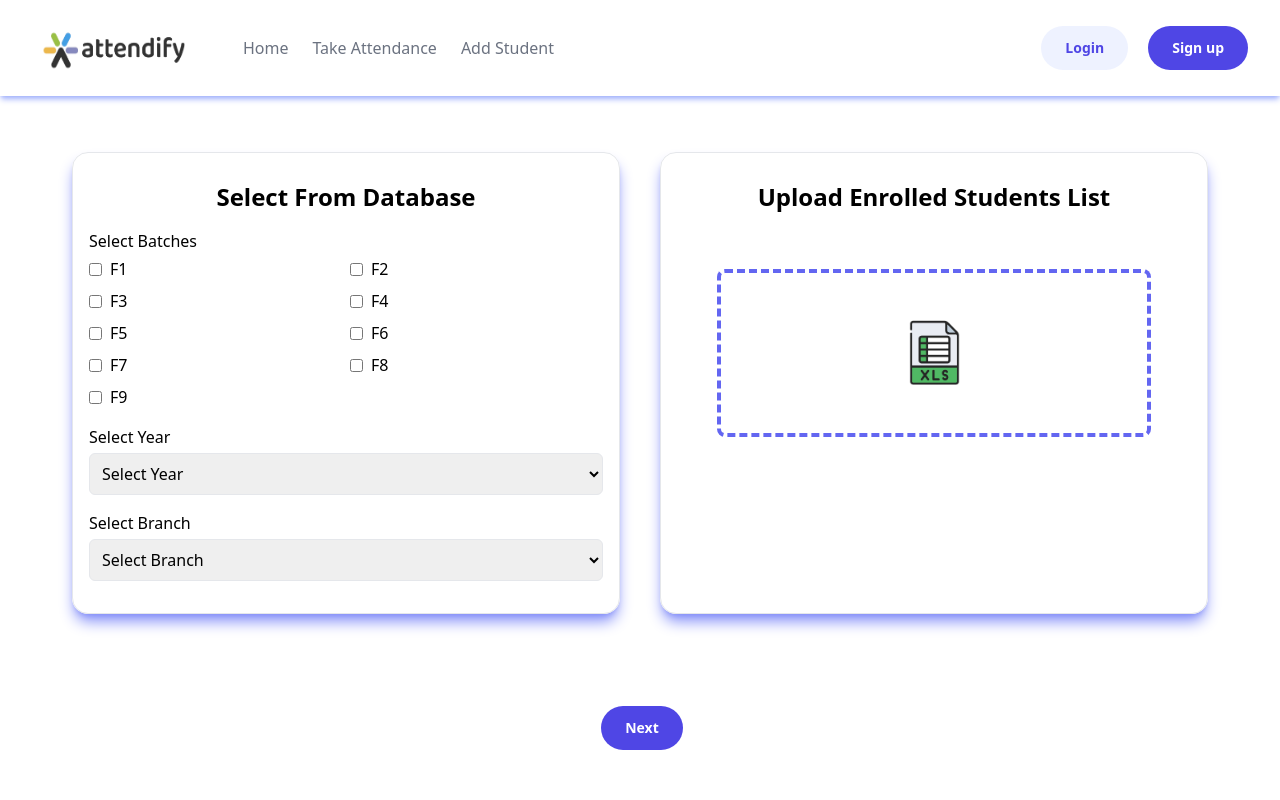
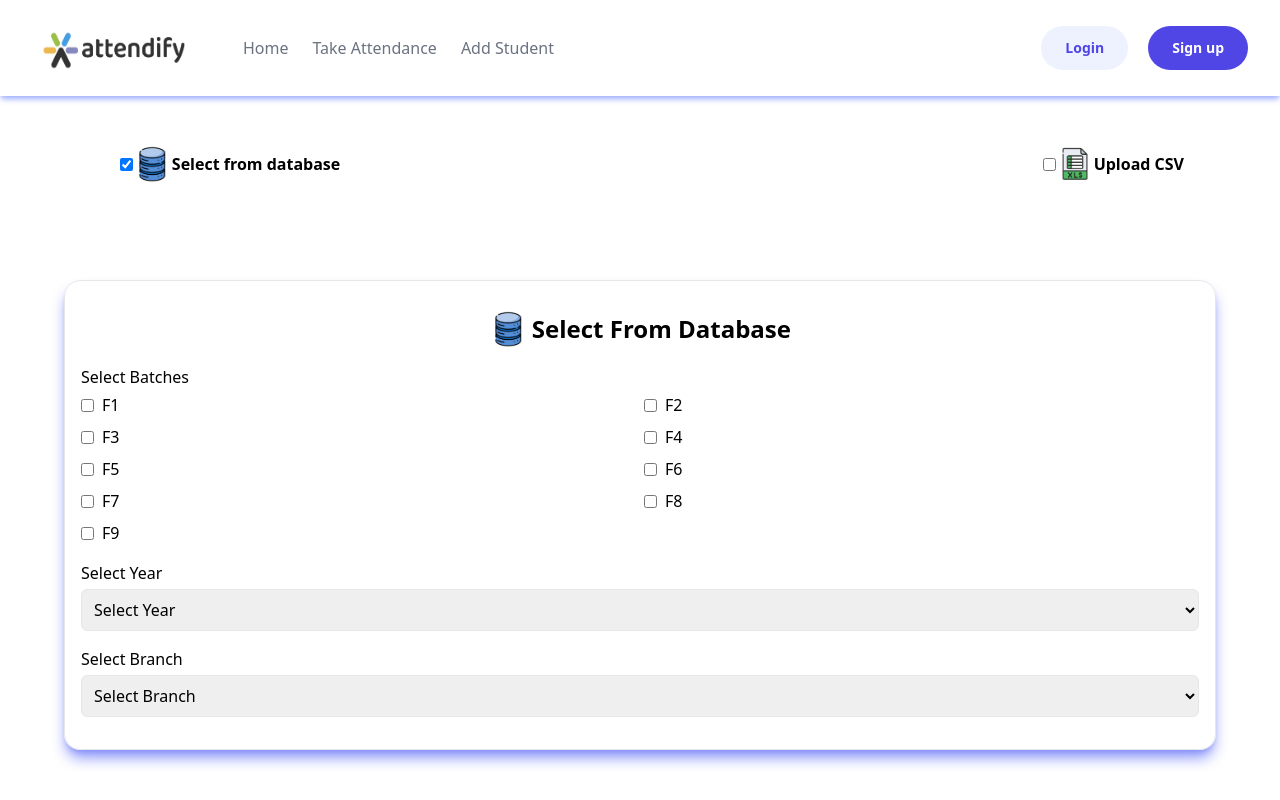
Before and after one commit to rahul-2004-json/Attendify, a React (Create React App) app in the folder frontend/ui/: page /takeattendance in a window 1280 px wide. Shown: the top 800 px of the page. Built offline with nearby package versions, Linux system fonts and the light colour scheme.

Commit message:
Add functionality to parse xls , xlsx , csv files Add functionality to use either of the two options 1.Select from database 2.Upload CSV Changed Icons in preview page

```diff
--- a/frontend/ui/package.json
+++ b/frontend/ui/package.json
@@ -12,12 +12,14 @@
     "@testing-library/react": "^13.4.0",
     "@testing-library/user-event": "^13.5.0",
     "axios": "^1.7.7",
+    "papaparse": "^5.4.1",
     "react": "^18.3.1",
     "react-dom": "^18.3.1",
     "react-icons": "^5.3.0",
     "react-router-dom": "^6.26.2",
     "react-scripts": "5.0.1",
-    "web-vitals": "^2.1.4"
+    "web-vitals": "^2.1.4",
+    "xlsx": "^0.18.5"
   },
   "scripts": {
     "start": "react-scripts start",
--- a/frontend/ui/src/pages/FetchStudent.js
+++ b/frontend/ui/src/pages/FetchStudent.js
@@ -1,12 +1,17 @@
 import React, { useState } from "react";
 import { MdDelete } from "react-icons/md";
-import {Link} from "react-router-dom"
+import { Link } from "react-router-dom";
+import Papa from "papaparse";
+import * as XLSX from "xlsx";
 
 const FetchStudent = () => {
   const [selectedBatches, setSelectedBatches] = useState([]);
   const [selectedYear, setSelectedYear] = useState("");
   const [selectedBranch, setSelectedBranch] = useState("");
   const [csvFile, setCsvFile] = useState([]);
+  const [parsedData, setParsedData] = useState([]);
+  const [inputMethod, setInputMethod] = useState("database");
+
   const years = [1, 2, 3, 4];
   const branches = ["CSE", "ECE", "Biotech", "IT", "BBA"];
   const batches = ["F1", "F2", "F3", "F4", "F5", "F6", "F7", "F8", "F9"];
@@ -22,12 +27,65 @@ const FetchStudent = () => {
 
   const handleCsvChange = (e) => {
     if (e.target.files && e.target.files.length > 0) {
-      const files = Array.from(e.target.files);
-      setCsvFile((prevFiles) => [...prevFiles, ...files]);
+      //Unecessary code : not sure
+      // const files = Array.from(e.target.files);
+      // setCsvFile((prevFiles) => [...prevFiles, ...files]);
+
+      const file = e.target.files[0];
+      const fileType = file.name.split(".").pop().toLowerCase();
+      setCsvFile([file]);
+
+      if (fileType === "csv") {
+        // Parse CSV file
+        Papa.parse(file, {
+          header: true,
+          skipEmptyLines: true,
+          complete: (results) => {
+            const data = results.data.map((row) => ({
+              name: row.Name,
+              enrollment: row.Enrollment,
+              year: row.Year,
+              batch: row.Batch,
+              present: row.Present, // Convert to boolean
+            }));
+            setParsedData(data);
+          },
+          error: (error) => {
+            console.error("Error parsing CSV:", error);
+          },
+        });
+      } else if (fileType === "xls" || fileType === "xlsx") {
+        // Parse Excel file
+        const reader = new FileReader();
+        reader.onload = (event) => {
+          const data = new Uint8Array(event.target.result);
+          const workbook = XLSX.read(data, { type: "array" });
+          const sheetName = workbook.SheetNames[0];
+          const sheet = workbook.Sheets[sheetName];
+          const jsonData = XLSX.utils.sheet_to_json(sheet, { defval: "" });
+
+          const formattedData = jsonData.map((row) => ({
+            name: row.Name,
+            enrollment: row.Enrollment,
+            year: row.Year,
+            batch: row.Batch,
+            present: row.Present,
+          }));
+          setParsedData(formattedData);
+        };
+        reader.onerror = (error) => {
+          console.error("Error reading Excel file:", error);
+        };
+        reader.readAsArrayBuffer(file);
+      } else {
+        console.error("Unsupported file format");
+      }
     } else {
       console.error("No files selected");
     }
   };
+
+  console.log(parsedData);
 
   // This triggers the click event of input field when the user clicks on image
   const handleClick = (e) => {
@@ -47,12 +105,53 @@ const FetchStudent = () => {
       csvFile,
     });
   };
+
+  const handleInputMethodChange = (event) => {
+    setInputMethod(event.target.value);
+  };
+
   return (
-    <div className="flex flex-col container mx-auto gap-5 md:p-12 ">
-      <div className="grid grid-cols-1 md:grid-cols-2 gap-10  md:mt-20 p-6">
-        {/* First Option */}
-        <div className="border p-4 rounded-2xl shadow-lg shadow-indigo-400">
-          <h1 className="text-2xl font-bold mb-4 mt-3 text-center">
+    <div className="flex flex-col container mx-auto md:p-12 ">
+      <div className="flex flex-col font-semibold mt-12 ml-6 mb-8 md:p-12 md:flex-row md:justify-between  ">
+        <label className="flex items-center">
+          <input
+            type="checkbox"
+            value="database"
+            checked={inputMethod === "database"}
+            onChange={handleInputMethodChange}
+          />
+          <img
+            src="/images/db.png"
+            alt="upload-excel-file"
+            className="w-30 h-10"
+          />{" "}
+          Select from database
+        </label>
+        <label className="flex items-center">
+          <input
+            type="checkbox"
+            value="upload"
+            checked={inputMethod === "upload"}
+            onChange={handleInputMethodChange}
+          />
+          <img
+            src="/images/excel-icon.png"
+            alt="upload-excel-file"
+            className="w-30 h-10"
+          />{" "}
+          Upload CSV
+        </label>
+      </div>
+
+      {inputMethod === "database" ? (
+        <>
+          <div className="border p-4 rounded-2xl shadow-lg shadow-indigo-400 m-4">
+            <h1 className="font-bold mb-4 mt-3 text-center text-2xl flex gap-1 items-center justify-center">
+              <img
+                src="/images/db.png"
+                alt="upload-excel-file"
+                className="w-30 h-10"
+              />
               Select From Database
             </h1>
             <div className="mb-4 mt-4">
@@ -105,9 +204,10 @@ const FetchStudent = () => {
               </select>
             </div>
           </div>
-
-        {/* Second Option */}
-        <div className="border p-4 rounded-2xl shadow-lg  shadow-indigo-400">
+        </>
+      ) : (
+        <>
+          <div className="border p-4 rounded-2xl shadow-lg  shadow-indigo-400 m-4">
             <div className="mb-4">
               <h1 className="text-2xl font-bold mb-4 mt-3 text-center">
                 Upload Enrolled Students List
@@ -115,7 +215,7 @@ const FetchStudent = () => {
               <input
                 id="fileInput"
                 type="file"
-              accept=".csv"
+                accept=".csv, .xls, .xlsx"
                 onChange={handleCsvChange}
                 style={{ display: "none" }}
                 className="border rounded-md p-2 w-full"
@@ -140,7 +240,10 @@ const FetchStudent = () => {
                       {csvFile.map((file, index) => (
                         <div className="flex border p-2 rounded-md shadow-md shadow-indigo-300 items-center justify-between">
                           <li key={index}>{file.name}</li>
-                        <button  className=" text-white bg-red-500 rounded-full p-1 cursor-pointer" onClick={() => handleDeleteCSV(index)}>
+                          <button
+                            className=" text-white bg-red-500 rounded-full p-1 cursor-pointer"
+                            onClick={() => handleDeleteCSV(index)}
+                          >
                             <MdDelete />
                           </button>
                         </div>
@@ -151,11 +254,16 @@ const FetchStudent = () => {
               )}
             </div>
           </div>
-      </div>
+        </>
+      )}
+
+      {/* <div className="grid grid-cols-1 md:grid-cols-2 gap-10  md:mt-20 p-6"> */}
+      {/* First Option */}
+      {/* Second Option */}
+      {/* </div> */}
 
       <div className="flex justify-center">
         <Link to={"/uploadImage"}>
-
           <button
             onClick={handleNext}
             className="mt-12 mb-10 bg-indigo-600 text-white rounded-full cursor-pointer font-semibold text-center shadow-xs transition-all duration-500 py-3 px-6 text-sm lg:ml-1 hover:bg-indigo-700"
--- a/frontend/ui/src/pages/PreviewPage.js
+++ b/frontend/ui/src/pages/PreviewPage.js
@@ -1,6 +1,7 @@
 import React, { useState } from "react";
 import { MdDelete } from "react-icons/md";
 import { IoCloseOutline } from "react-icons/io5";
+import { IoCameraReverse } from "react-icons/io5";
 
 const DetectedFaces = () => {
   const [selectedImage, setSelectedImage] = useState(null);
@@ -20,7 +21,8 @@ const DetectedFaces = () => {
     setSelectedImage(null); // Clear the selected image
   };
 
-  const handleDeleteImage =(img)=>{
+  //-> This Function Needs to be changed , to retake the selected image
+  const handleImageRetake =(img)=>{
     setImages(images.filter((image) => image !== img));
   };
 
@@ -37,8 +39,8 @@ const DetectedFaces = () => {
                 className="w-25 h-20 cursor-pointer"
                 onClick={() => handleImageClick(image)} // Trigger zoom on click
               />
-              <button className=" text-white bg-red-500 rounded-full p-1" onClick={()=> handleDeleteImage(image)}>
-                <MdDelete />
+              <button className=" text-white bg-red-500 rounded-full p-1" onClick={()=> handleImageRetake(image)}>
+                <IoCameraReverse  />
               </button>
             </div>
           ))}
```
Also changed, not shown: frontend/ui/public/images/db.png (added), 1 other file (tests, documents, lock files or other folders). Lines whose indentation alone changed are shown as unchanged.
